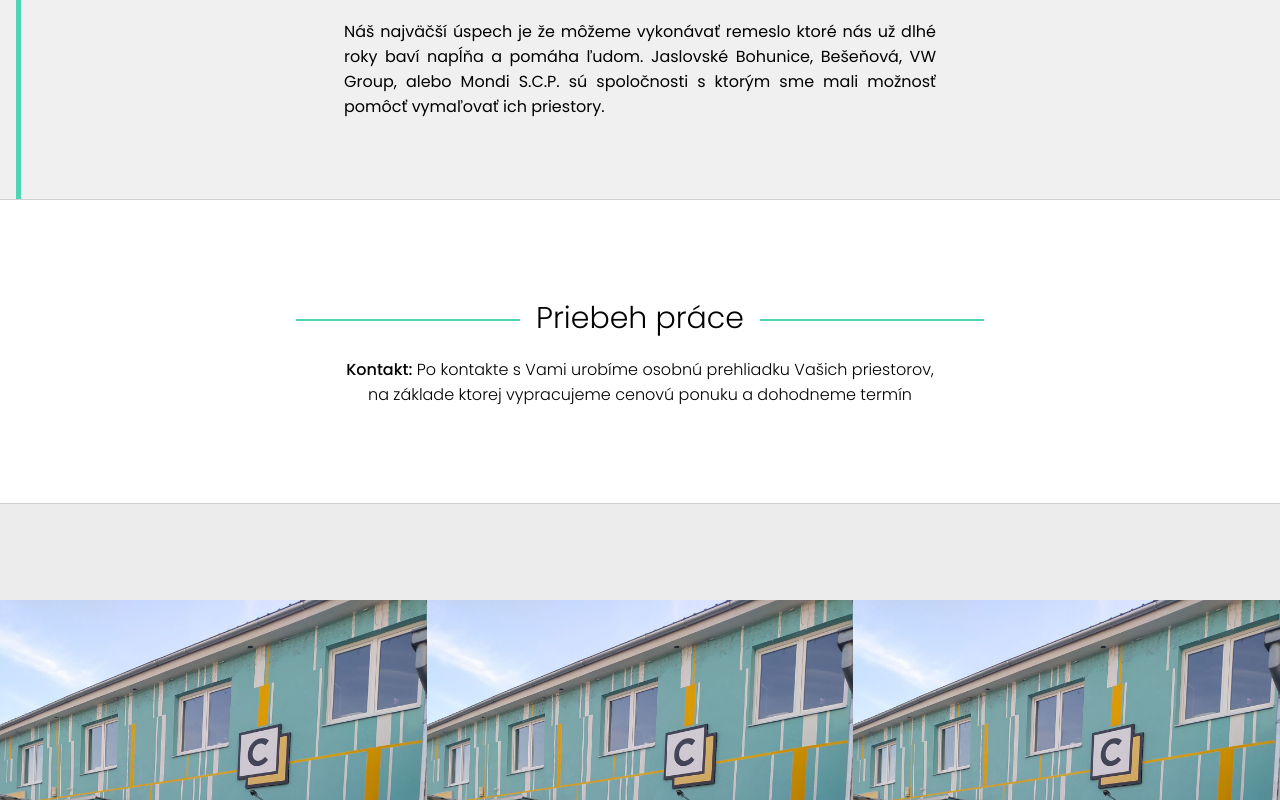
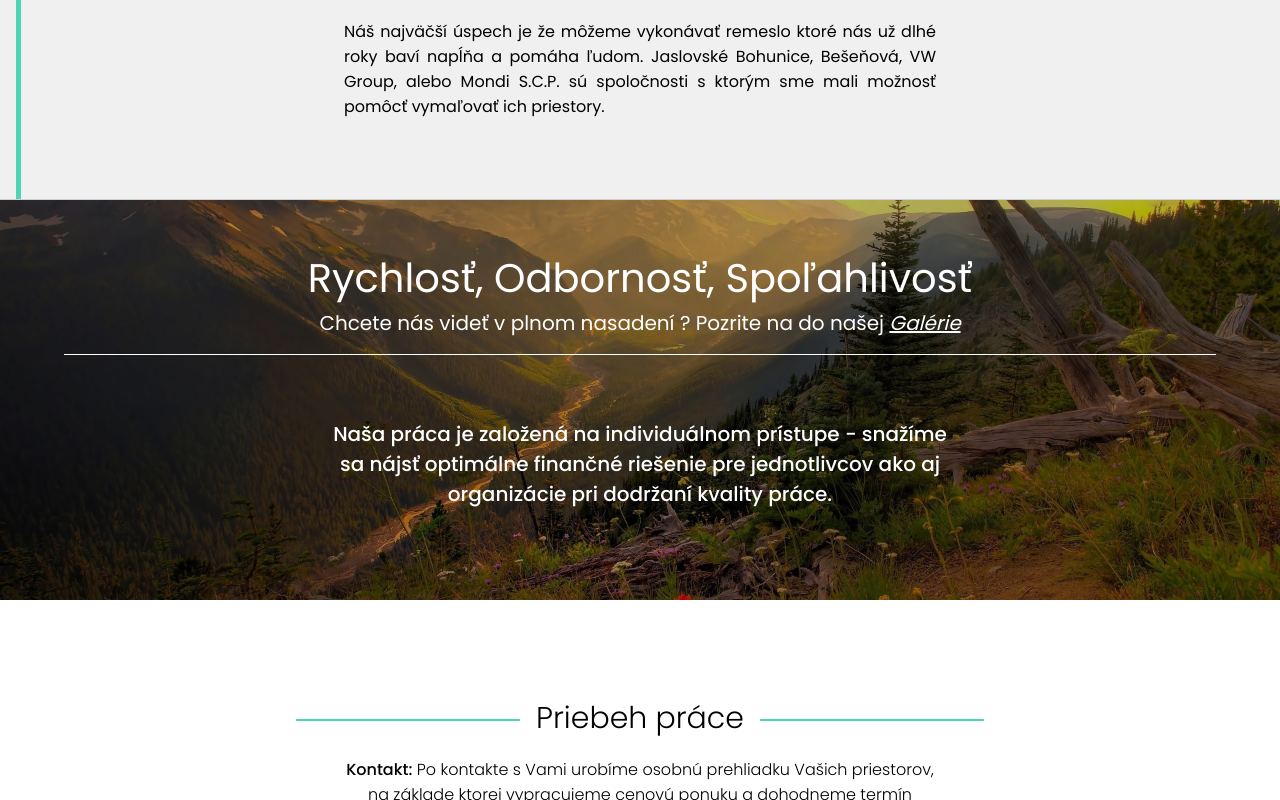
Before and after one commit to MatthewChevy/Synmal, a Vue app: page /about in a window 1280 px wide. Shown: the part 700-1500 px from the top of the page. Built offline with nearby package versions, Linux system fonts and the light colour scheme.

Commit message:
Add new background section comonent

```diff
--- a/src/views/About.vue
+++ b/src/views/About.vue
@@ -11,6 +11,8 @@
         <the-about-first-section />
 
         <the-about-second-section />
+
+        <the-about-background-photo-section />
 
         <the-about-third-section />
 
@@ -28,6 +30,7 @@
 import TheAboutHeader from '../components/About/TheAboutHeader';
 import TheAboutFirstSection from '../components/About/TheAboutFirstSection';
 import TheAboutSecondSection from '../components/About/TheAboutSecondSection';
+import TheAboutBackgroundPhotoSection from '../components/About/TheAboutBackgroundPhotoSection';
 import TheAboutThirdSection from '../components/About/TheAboutThirdSection';
 import TheAboutFooter from '../components/About/TheAboutFooter';
 
@@ -36,6 +39,7 @@ export default {
         TheAboutHeader,
         TheAboutFirstSection,
         TheAboutSecondSection,
+        TheAboutBackgroundPhotoSection,
         TheAboutThirdSection,
         TheAboutFooter
     },
```
